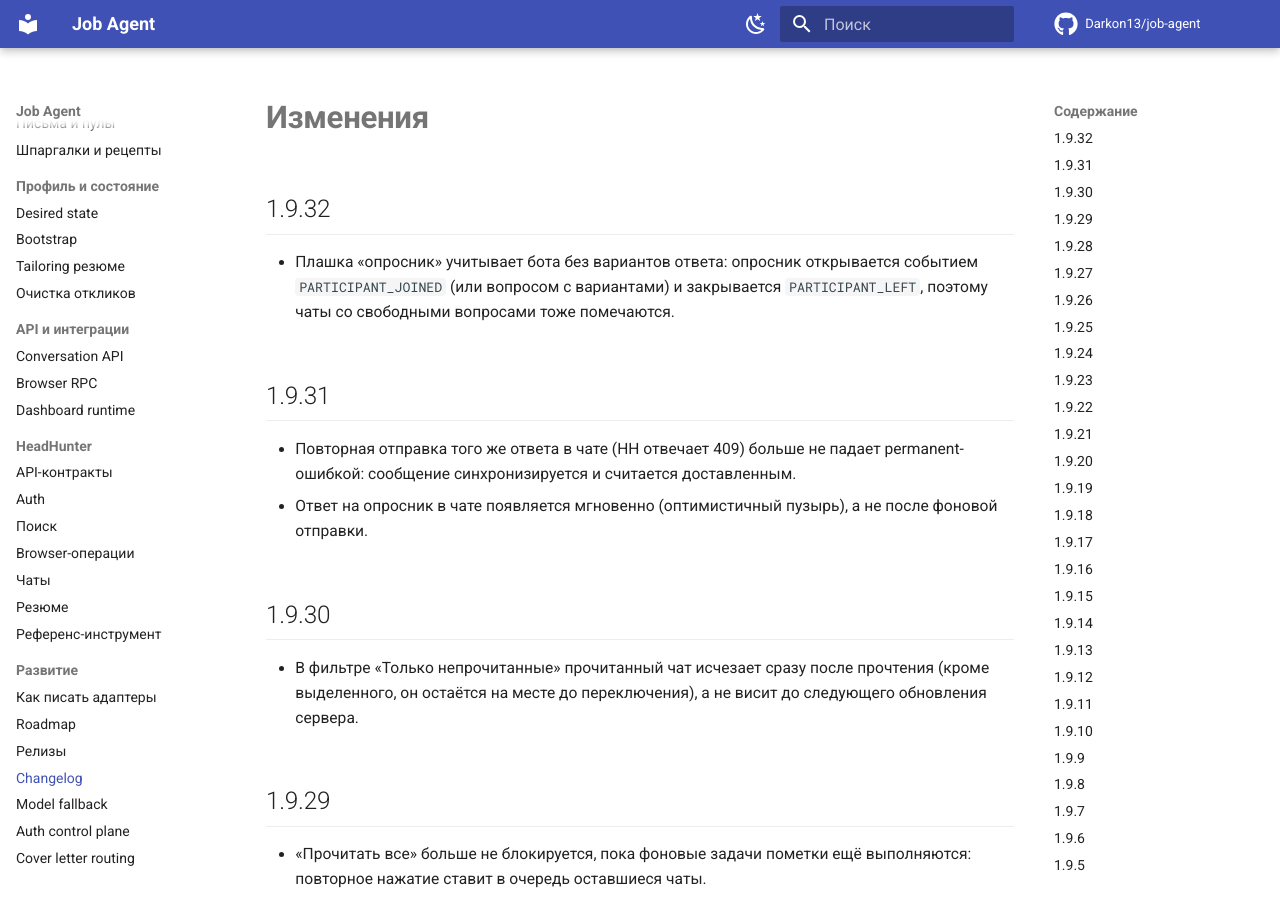
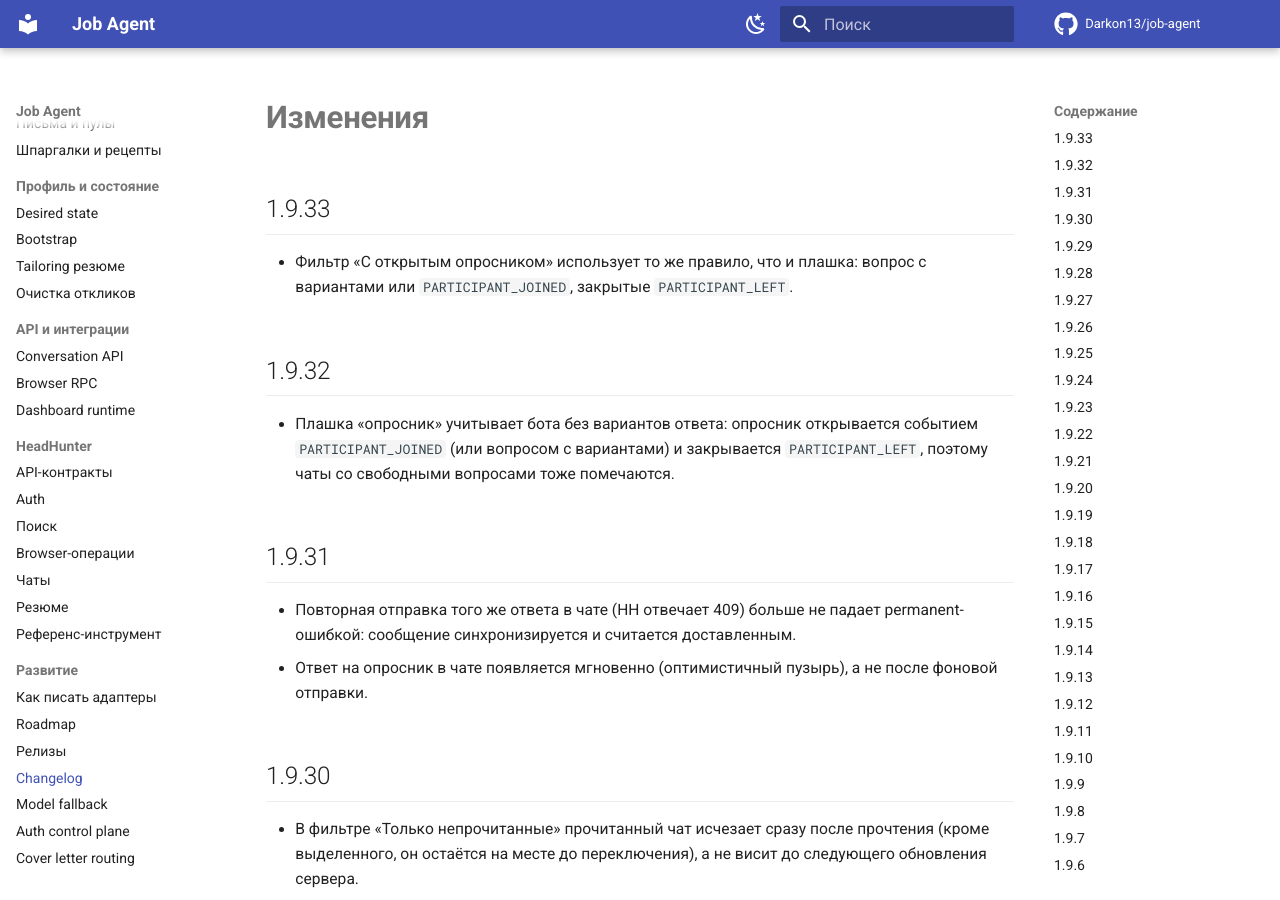
Before and after one commit to Darkon13/job-agent, an MkDocs documentation site: the page built from docs/changelog.md, in a window 1280 px wide and 900 px high. Built offline with MkDocs 1.6.1 and Material for MkDocs 9.7.7, drawn with Linux system fonts in a browser that asks for light colours; comment, search, counter and statistics services are not loaded.

Commit message:
fix(conversations): align the questionnaire filter with the badge rule

```diff
--- a/docs/changelog.md
+++ b/docs/changelog.md
@@ -1,4 +1,9 @@
 # Изменения
+
+## 1.9.33
+
+- Фильтр «С открытым опросником» использует то же правило, что и плашка:
+  вопрос с вариантами или `PARTICIPANT_JOINED`, закрытые `PARTICIPANT_LEFT`.
 
 ## 1.9.32
 
```
Also changed, not shown: docs/releasing.md (+4 -4 lines), 4 other files.
